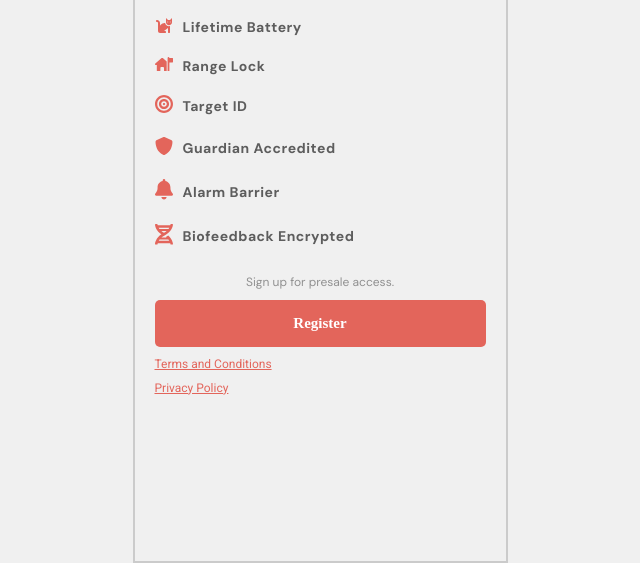
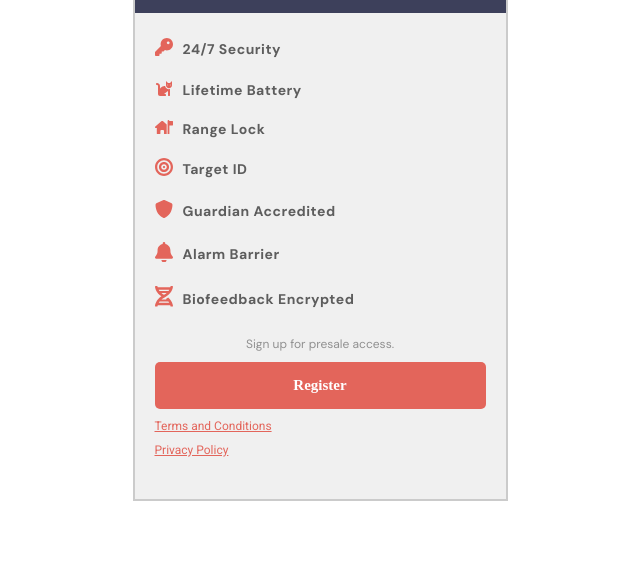
Before and after one commit to haydenismet/registering-interest-react, a React app: page / in a window 1280 px wide. Shown: the part 237-800 px from the top of the page, without its empty margins (320-960 px from the left). Built offline with nearby package versions, Linux system fonts and the light colour scheme; some packages are replaced by stand-ins of ours; no server answers; a web font is replaced by a local one.

Commit message:
continued styles

```diff
--- a/src/containers/App.js
+++ b/src/containers/App.js
@@ -153,7 +153,9 @@ function App() {
 
   return (
     <>
-      <div className="arc_container">{returnRegistrationStage(view)}</div>
+      <div id="arc_outer">
+        <div className="arc_container">{returnRegistrationStage(view)}</div>
+      </div>
     </>
   );
 }
--- a/src/styles/App.css
+++ b/src/styles/App.css
@@ -28,21 +28,27 @@ body {
 
 
 #root {
-  height: 100vh;
-  background-color: #f0f0f0;
+  /*height: 100vh;
+  background-color: #f0f0f0;*/
 }
 
+#arc_outer {
+  height: 100vh;
+  display: flex;
+  flex-direction: column;
+  justify-content: center;
+}
 
 
 /**************************************/
 
 .arc_container {
   width: 375px;
+  height:675px;
   margin: 0 auto;
   background-color: #f0f0f0;
   border: 2px solid #cbcbcb;
-  height:100%;
-  overflow-y:scroll;
+  /*overflow-y:scroll;*/
 }
 
 /* REGISTRATION LOGIN HEADER & LOGIN OR REGISTER COMPONENTS */
@@ -219,9 +225,9 @@ input:focus {
 
 .arc_button_container {
   display: flex;
-  position: fixed;
+  /*position: fixed;
   bottom: 0;
-  width: 100%;
+  width: 100%;*/
 }
 
 .arc_next_element {
```
